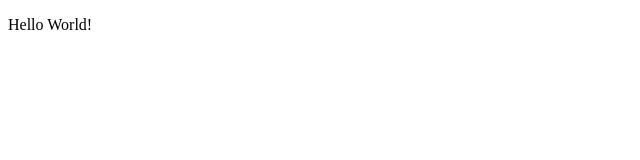
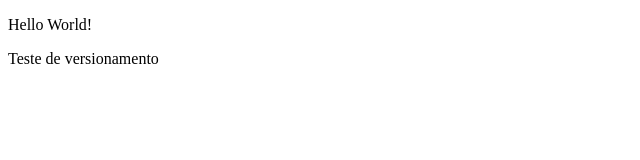
Before and after one commit to gvaldissera/abutua-bootcamp, a plain HTML site: page index.html in a window 1280 px wide. Shown: the whole page, without its empty margins (0-640 px from the left). Drawn offline with Linux system fonts and the light colour scheme.

Commit message:
teste de versionamento

```diff
--- a/index.html
+++ b/index.html
@@ -7,5 +7,6 @@
 </head>
 <body>
     <p>Hello World!</p>
+    <p>Teste de versionamento</p>
 </body>
 </html>
```
